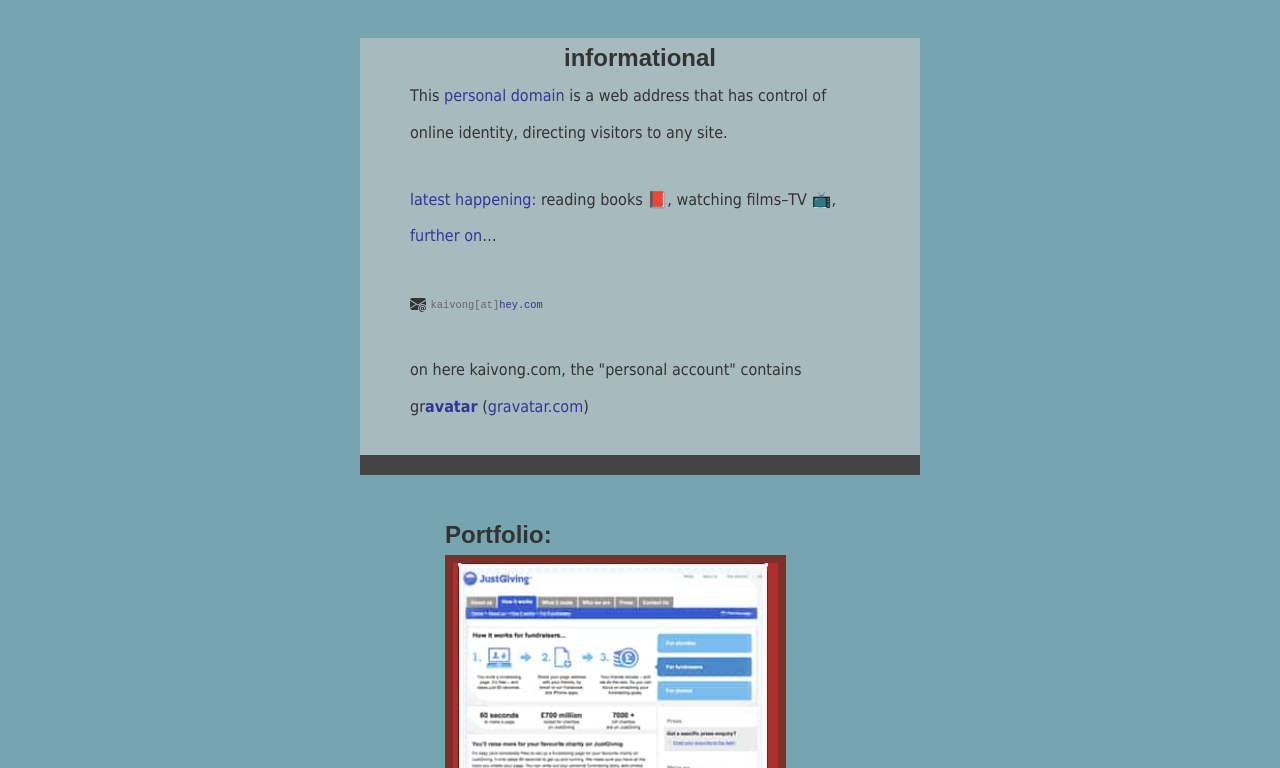
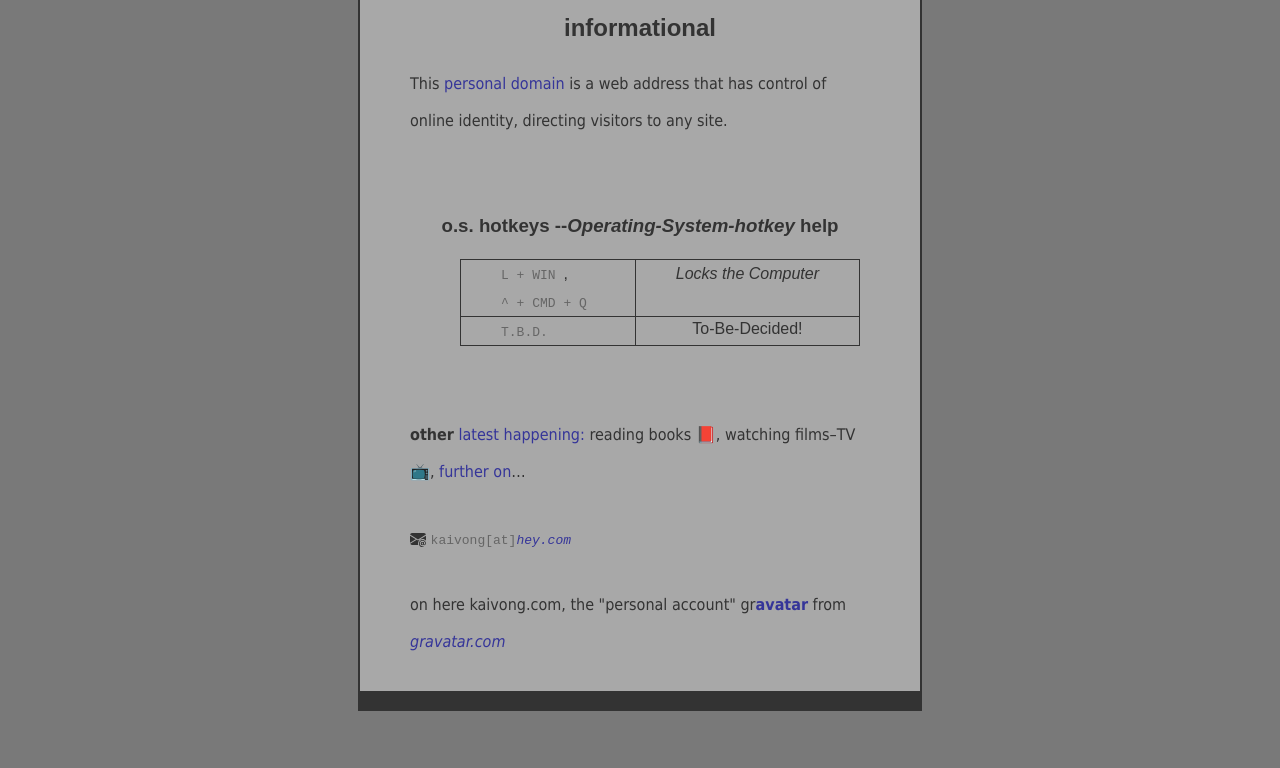
Before and after one commit to kaichanvong/kaichanvong.github.io, a plain HTML site: page index.html in a window 1280 px wide. Shown: the part 269-1037 px from the top of the page. Drawn offline with Linux system fonts and the light colour scheme; files whose address does not match are found by name.

Commit message:
edit index.html with styles

```diff
--- a/index.html
+++ b/index.html
@@ -21,7 +21,10 @@
 						<a href="https://kaivong.com/4ABU" id="online-profile-picture">
 							<img  alt="kaichanvong profile picture from hackathon (gravatar)" src="pictures/in-real-life/kaichanvong-profile-sept-2024.jpg" height="80" width="80">
 						</a>
-						<h1 id="page-name"><span class="h1-edits"><span class="color-02-highlighter">K</span>AI<span class="red-highlighter">V</span>ONG.<span class="green-highlighter">COM</span></span>  <span class="h1-hap">Browsing home-page
+			<h1 id="page-name"><span class="h1-edits">
+			<span class="color-02-highlighter">K</span>AI
+			<span class="red-highlighter">V</span>ONG.
+			<span class="green-highlighter">COM</span></span>  <span class="h1-hap">Browsing home-page
 			<span class="haz-info" title="author username (github/kaichanvong)">@kaivong_com</span></span>
 						</h1>
 					</div>
@@ -30,9 +33,26 @@
 			<h2 class="quick-about" title="Quick About">informational</h2>
 			<div>
 				<p class="blurb">This <a href="https://www.godaddy.com/en-uk/domains/personal-domains#:~:text=A%20personal%20domain%20is%20a,your%20Facebook%20or%20LinkedIn%20profiles.">personal domain</a> is a web address that has control of online identity, directing visitors to any site.</p>
-				<p class="external-links">
+				<br />
+				<h3>o.s. hotkeys --<i>Operating-System-hotkey</i> help</h3>
+				<ol id="shortcuts-hotkeys">
+					<li class="hotkey-list"><table class="tabular-data">
+						<tr class="hotkey-item">
+							<td class="table-data">
+								<table class="tabular-data">
+									<tr><td class="table-data"><code>L + WIN</code>,</td></tr>
+									<tr><td class="table-data"><code>^ + CMD + Q</code></td></tr></table></td>
+							<td class="table-data-information"><i>Locks the Computer</i></td>
+						</tr>
+						<tr>
+							<td class="table-data" title="To-Be-Decided"><table class="tabular-data"><tr><td class="table-data"><code>T.B.D.</code></td></tr></table></td>
+							<td class="table-data" title=""><center>To-Be-Decided!</center></td>
+						</tr>
+					</table></li>
+				</ol>
 			</div>
-			<p><a href="https://x.com/kaivong_com"
+			<br />			<br />
+			<p><strong>other</strong> <a href="https://x.com/kaivong_com"
 				title="happenings">latest happening:</a>
 			reading books <span title="Unleashed">📕</span>, watching films–TV <span title="Sunny">📺</span>,
 			<a href="#QuickLinks">further on</a><span class="haz-info"
@@ -44,23 +64,23 @@
 					<path d="M2 2A2 2 0 0 0 .05 3.555L8 8.414l7.95-4.859A2 2 0 0 0 14 2zm-2 9.8V4.698l5.803 3.546zm6.761-2.97-6.57 4.026A2 2 0 0 0 2 14h6.256A4.5 4.5 0 0 1 8 12.5a4.49 4.49 0 0 1 1.606-3.446l-.367-.225L8 9.586zM16 9.671V4.697l-5.803 3.546.338.208A4.5 4.5 0 0 1 12.5 8c1.414 0 2.675.652 3.5 1.671"/>
 					<path d="M15.834 12.244c0 1.168-.577 2.025-1.587 2.025-.503 0-1.002-.228-1.12-.648h-.043c-.118.416-.543.643-1.015.643-.77 0-1.259-.542-1.259-1.434v-.529c0-.844.481-1.4 1.26-1.4.585 0 .87.333.953.63h.03v-.568h.905v2.19c0 .272.18.42.411.42.315 0 .639-.415.639-1.39v-.118c0-1.277-.95-2.326-2.484-2.326h-.04c-1.582 0-2.64 1.067-2.64 2.724v.157c0 1.867 1.237 2.654 2.57 2.654h.045c.507 0 .935-.07 1.18-.18v.731c-.219.1-.643.175-1.237.175h-.044C10.438 16 9 14.82 9 12.646v-.214C9 10.36 10.421 9 12.485 9h.035c2.12 0 3.314 1.43 3.314 3.034zm-4.04.21v.227c0 .586.227.8.581.8.31 0 .564-.17.564-.743v-.367c0-.516-.275-.708-.572-.708-.346 0-.573.245-.573.791"/>
 				</svg>
-				<code> <span class="" title="email">kaivong[at]<a href="https://www.hey.com">hey.com</a></span></code>
+				<code><span class="" title="email">kaivong[at]<i><a href="https://www.hey.com">hey.com</a></i></span></code>
 			</span>
 			</p>
-			<p>on here kaivong.com, the "personal account" contains gr<a href="https://kaivong.com/4ABU"><strong>avatar</strong></a> (<a href="https://gravatar.com">gravatar.com</a>)</p>
+			<p>on here kaivong.com, the "personal account" gr<a href="https://kaivong.com/4ABU"><strong>avatar</strong></a> from <i><a href="https://gravatar.com">gravatar.com</a></i></p>
 		</div>
 			<div id="portfolio">
 				<h2>Portfolio:</h2>
 				<div class="wrapper">
-					<img src="pictures/work/justgiving/about_jg.jpg" alt="" width="310" height="250">
-						<img src="pictures/work/justgiving/redesign_homepage.jpg" alt="" width="310" height="250">
-							<img src="pictures/work/justgiving/teams_jg.jpg" alt="" width="310" height="250" >
-								<img src="pictures/work/artfinder/ios_tablet_app.png" alt="" width="310" height="250" >
-									<img src="pictures/work/dressipi/Dressipi-Control.jpg" alt="" width="310" height="250" >
+					<img src="pictures/work/justgiving/about_jg.jpg" alt="justgiving about page" width="310" height="250">
+						<img src="pictures/work/justgiving/redesign_homepage.jpg" alt="JustGiving redesign homepage" width="310" height="250">
+							<img src="pictures/work/justgiving/teams_jg.jpg" alt="JustGiving page for teams" width="310" height="250" >
+								<img src="pictures/work/artfinder/ios_tablet_app.png" alt="artfinder IOS App screen" width="310" height="250" >
+									<img src="pictures/work/dressipi/Dressipi-Control.jpg" alt="Dressipi screen" width="310" height="250" >
 										<img src="pictures/work/dressipi/dressipi-recommendations.jpg" alt="" width="310" height="250" >
 											<img src="pictures/work/dressipi/dressipi-size-finder.jpg" alt="" width="310" height="250" >
 												<img src="pictures/work/misc/invite_paulmaya.jpg" alt="" >
-													<img src="pictures/work/misc/redesign_kaivong.jpg" alt="" >
+													<img src="pictures/work/misc/redesign_kaivong.jpg" alt="previous designs" >
 													</div></div>
 		</div>
 		<div class="main-content" id="digitalIdentityContent">
--- a/style-sheets/yo-kai.css
+++ b/style-sheets/yo-kai.css
@@ -1,8 +1,14 @@
+.tabular-data .table-data-information,
+.tabular-data .table-data { border: 1px solid #333; }
+.tabular-data .table-data-information,
+.tabular-data .tabular-data .table-data { padding: 2px 40px; }
+.tabular-data { border-collapse: collapse; padding: 0; }
+.tabular-data .tabular-data .table-data { margin: 0; border: 0; }
+/*#shortcuts-hotkeys .new-hotkey { display: block; }*/
 .tag-line { border:0; border-top: 8px solid #333; margin: 0; background: #333; }
 .quick-about { margin-bottom: 0; }
 /* reset script */
-html, body, div { padding: 0; margin: 0;}
-div,li,ul,ol { margin: 0; line-height: 0; vertical-align: baseline; cursor: default; }
+div,li,ul,ol { vertical-align: baseline; cursor: default; }
 body p {line-height: 2.3;}
 aside p { margin: 2.1em 0 ; } /* reset end */
 @charset "utf-8";
@@ -75,7 +81,7 @@ li#github-note-01,
   text-transform: none;
   line-height: 1.5;
 }
-body.screen { color: #bbb;  font-family: arial; overflow-x: hidden; padding: 0; margin: 0; line-height: 1.5; }
+body.screen { color: #bbb;  font-family: arial; overflow-x: hidden; padding: 0; margin: 0; line-height: 1.5;  background-color: rgb(121,121,121); }
 html { padding: 0; margin: 0; }
 em.emoji-waving-h { font-size: 92px; }
 td, tr, div { margin: 0; padding: 0; }
@@ -115,13 +121,17 @@ span.huh-contact { margin-bottom: 2px; font-family: 'Comic Neue', handwriting; }
    a:hover, a:focus, a:active { color: #7F2F2B; }
    .view-icons #linkedContent a:hover { color: #7F2F2B; }
    #linkedContent a:hover { color: #7F2F2B; }
-               .bio { color: #333; background-color: #777; overflow: hidden; position: relative; line-height: 1.5; padding: 0; }
-               .bio:after { content: ' '; height: 21px;
-                        			      display: block; position: absolute; border-radius:20px; }
+               .bio { color: #333; background-color: #777; overflow: hidden;
+				   position: relative; line-height: 1.5; padding: 0; }
+               .bio:after { content: ' '; height: 21px; display: block;
+				   position: absolute; border-radius:20px; }
 		.bio #page-name img { float: left;  }
-               .bio #page-name { line-height: normal;  margin: 0 24px 30px; max-height: 125px; vertical-align: text-top; }
+               .bio #page-name { line-height: normal;  margin: 0 24px 30px; max-height: 125px; vertical-align: text-top; width: 2560px; text-align: left; }
+               .bio #page-name .color-02-highlighter,
+               .bio #page-name .red-highlighter,
+               .bio #page-name .green-highlighter {display: inline-block; }
                .bio #page-name .h1-edits { font-size: 220px; }
-               .bio h1 .h1-hap { display: none; }
+               .bio h1 .h1-hap { float: right; margin: 40px; }
                .bio img { float: left; margin-right: 24px; margin-left: 12px; border-radius: 3em; position: relative; z-index:2;}
 /*               .bio span { color: #333; font-style: normal; }*/
                a { text-decoration: none; }
@@ -261,11 +271,12 @@ table.link-to-contact #different-links p,
 #different-links p { padding: 0 50px; }
 #digitalIdentityContent  { padding: 0 30px; }
 #digitalIdentityContent { min-height: 18em; }
-#different-links .container { display: inline-block; max-width: 560px; margin-top: 80px;
+#different-links .container { display: inline-block; max-width: 560px; margin-top: 30px;
 	margin-left: 32px;
 	margin-right: 32px;
 	background-color: rgba(200,200,200,0.6); padding-top: 0; overflow: initial;
-	border-bottom: 20px solid #444444;
+	border: 2px solid #333;
+	border-bottom: 20px solid #333333;
 }
 #different-links .container p { margin: 0 0 30px; }
 .miu-miu-embroided #different-links .container h2 { background-image: url('miu-miu-embroidery/triangular-pointer-blu-0.png'); background-size: 3%; background-repeat: repeat-x;
@@ -276,13 +287,11 @@ table.link-to-contact #different-links p,
 
 #portfolio { width: 390px;  margin: 0;  margin-left: auto; margin-right: auto; padding: 40px 0 30px; }
 #portfolio .wrapper { width: 100%; border-color: #7F2F2B; }
-body.screen { background-color: #76A5AF; }
 div {padding-bottom: 20px; padding-top: 20px; }
 div div { border-bottom: 0; padding-bottom: 0;}
 #downpage-markedup-lols4 {padding-bottom: 0; padding-top: 0;}
 p { font-family: Tahoma; }
-code { color: #666; font-size: 80%;
-			 padding: 8px; margin-left: -8px; }
+code { color: #666; padding: 8px; margin-left: -8px; }
 .invisible { visibility: hidden; display: none; }
 body.grid-enabled:after { border: 1px solid red; background:transparent url(../ui/grid-initial-plain-r.png) repeat;
 left:0;right:0; display: block; content:' '; position: absolute; z-index:9;
```
Lines whose indentation alone changed are shown as unchanged.
